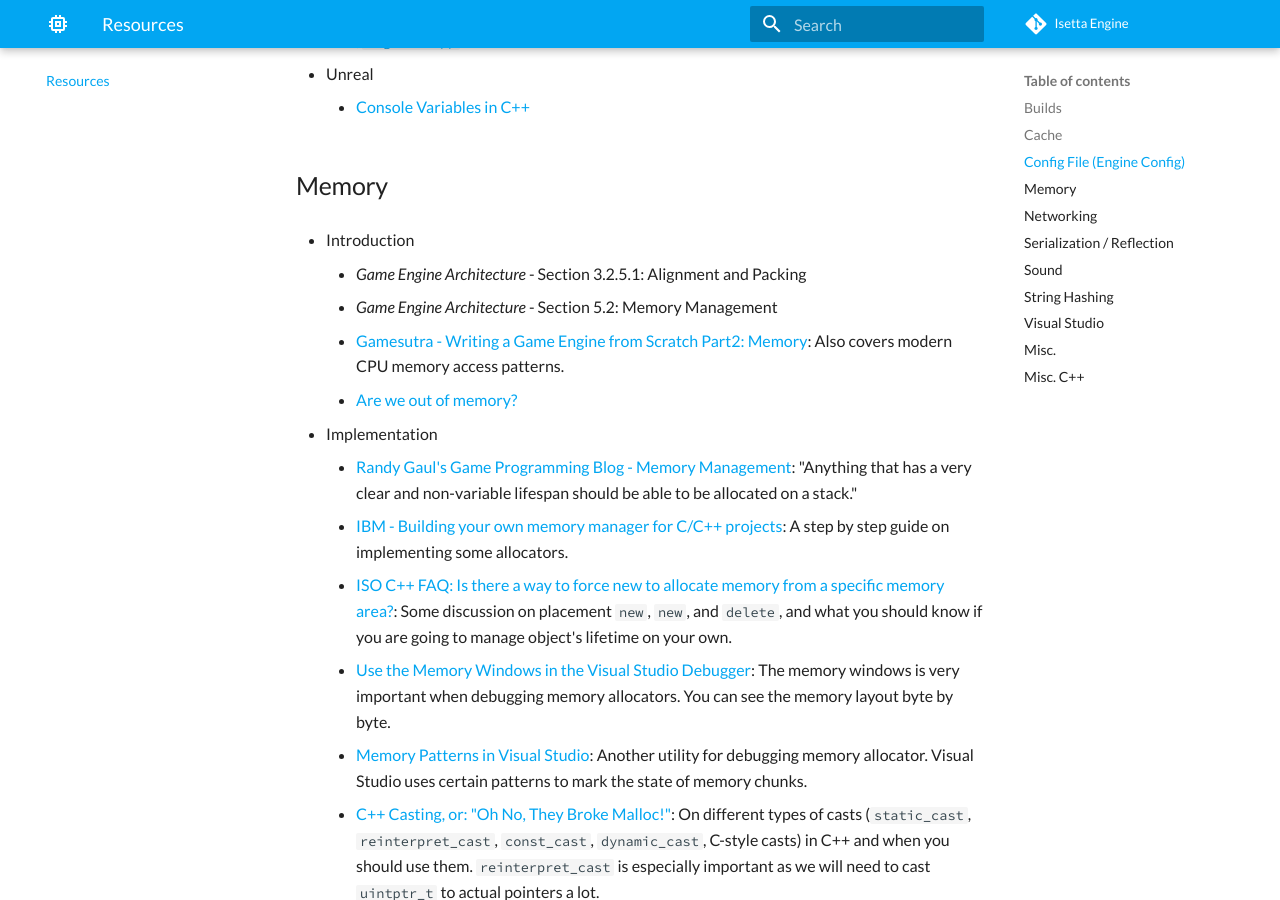
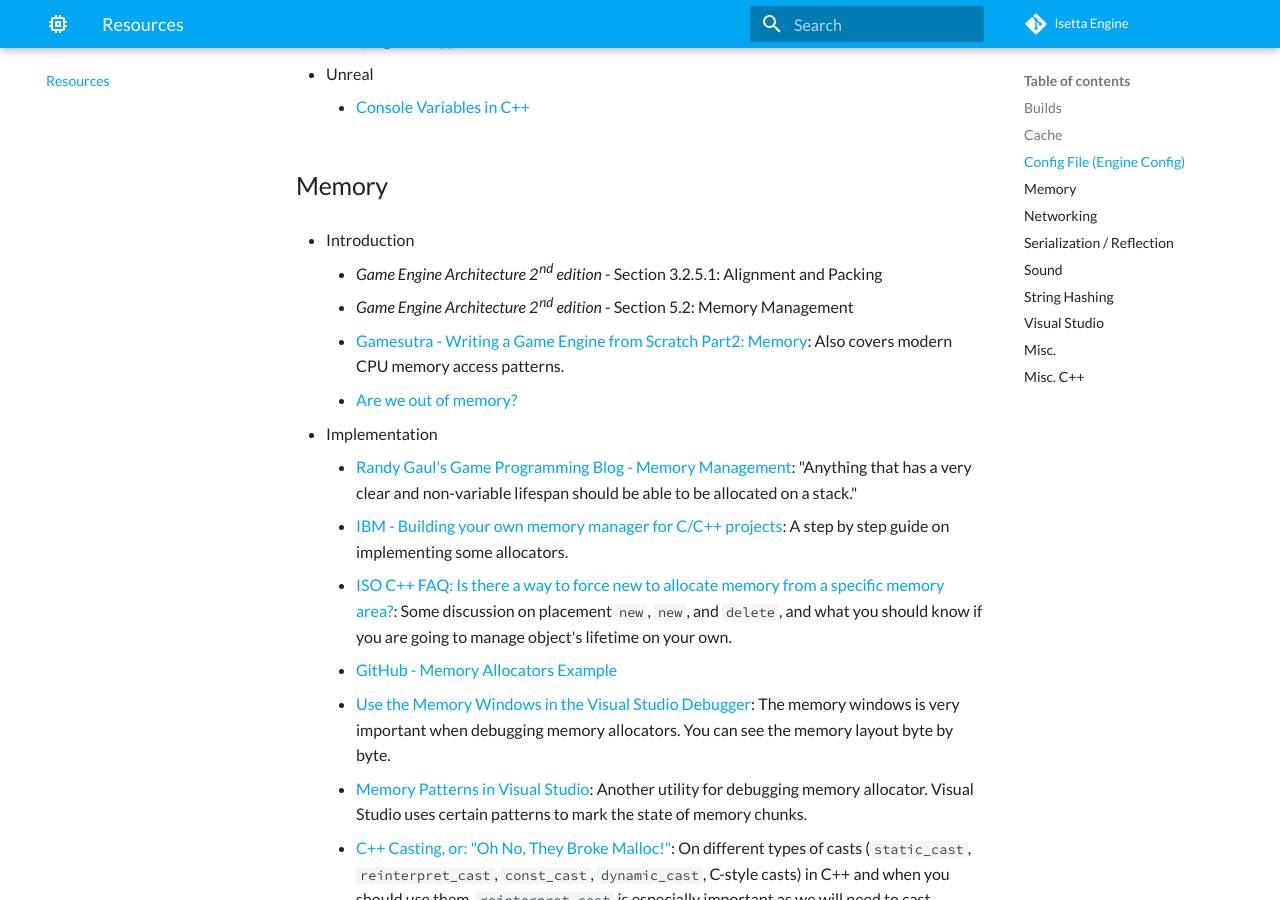
Before and after one commit to Isetta-Team/Isetta-Website-Raw, an MkDocs documentation site: the page built from docs/resources.md, in a window 1280 px wide and 900 px high, scrolled down 1013 px. Built offline with MkDocs 1.6.1 and Material for MkDocs 9.7.7, drawn with Linux system fonts in a browser that asks for light colours; comment, search, counter and statistics services are not loaded.

Commit message:
Pic and resources for week3 blog

```diff
--- a/docs/resources.md
+++ b/docs/resources.md
@@ -41,8 +41,8 @@ Useful articles/resources we used during the development of Isetta
 
 ## Memory
 * Introduction
-	* *Game Engine Architecture* - Section 3.2.5.1: Alignment and Packing
-	* *Game Engine Architecture* - Section 5.2: Memory Management
+	* *Game Engine Architecture 2nd edition* - Section 3.2.5.1: Alignment and Packing
+	* *Game Engine Architecture 2nd edition* - Section 5.2: Memory Management
 	* [Gamesutra - Writing a Game Engine from Scratch Part2: Memory](https://www.gamasutra.com/blogs/MichaelKissner/20151104/258271/Writing_a_Game_Engine_from_Scratch__Part_2_Memory.php): Also covers modern CPU memory access patterns.
 	* [Are we out of memory?](http://www.swedishcoding.com/2008/08/31/are-we-out-of-memory/)
 
@@ -50,6 +50,7 @@ Useful articles/resources we used during the development of Isetta
 	* [Randy Gaul's Game Programming Blog - Memory Management](http://www.randygaul.net/2014/07/30/memory-management/): "Anything that has a very clear and non-variable lifespan should be able to be allocated on a stack."
 	* [IBM - Building your own memory manager for C/C++ projects](https://www.ibm.com/developerworks/aix/tutorials/au-memorymanager/index.html): A step by step guide on implementing some allocators.
 	* [ISO C++ FAQ: Is there a way to force new to allocate memory from a specific memory area?](https://isocpp.org/wiki/faq/dtors#memory-pools): Some discussion on placement `new`, `new`, and `delete`, and what you should know if you are going to manage object's lifetime on your own.
+    * [GitHub - Memory Allocators Example](https://github.com/mtrebi/memory-allocators)
 	* [Use the Memory Windows in the Visual Studio Debugger](https://docs.microsoft.com/en-us/visualstudio/debugger/memory-windows?view=vs-2017): The memory windows is very important when debugging memory allocators. You can see the memory layout byte by byte.
 	* [Memory Patterns in Visual Studio](https://stackoverflow.com/questions/127386/in-visual-studio-c-what-are-the-memory-allocation-representations): Another utility for debugging memory allocator. Visual Studio uses certain patterns to mark the state of memory chunks.
 	* [C++ Casting, or: "Oh No, They Broke Malloc!"](https://embeddedartistry.com/blog/2017/2/28/c-casting-or-oh-no-we-broke-malloc): On different types of casts (`static_cast`, `reinterpret_cast`, `const_cast`, `dynamic_cast`, C-style casts) in C++ and when you should use them. `reinterpret_cast` is especially important as we will need to cast `uintptr_t` to actual pointers a lot.
```
Also changed, not shown: docs/images/blogs/defragmentation.png (added).
